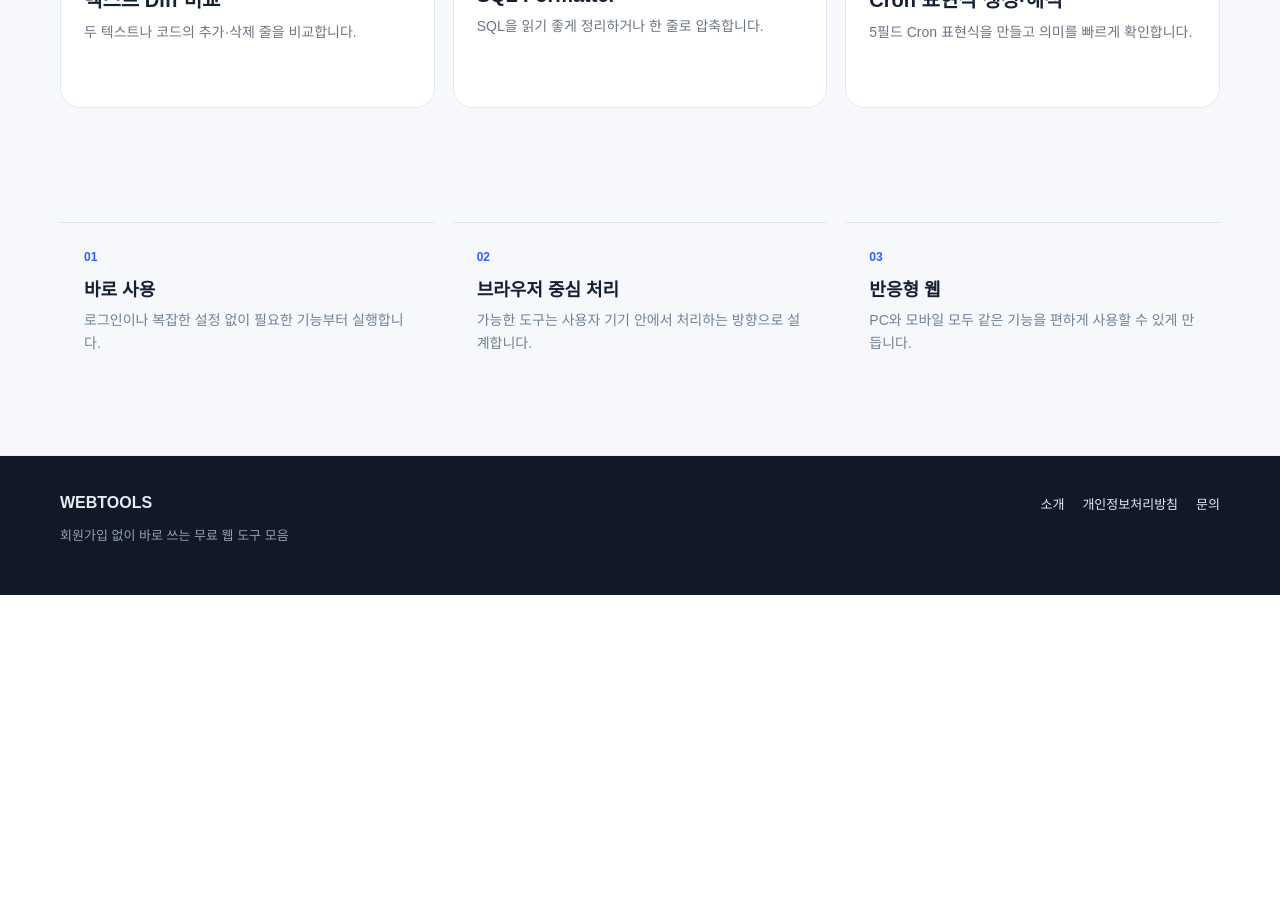
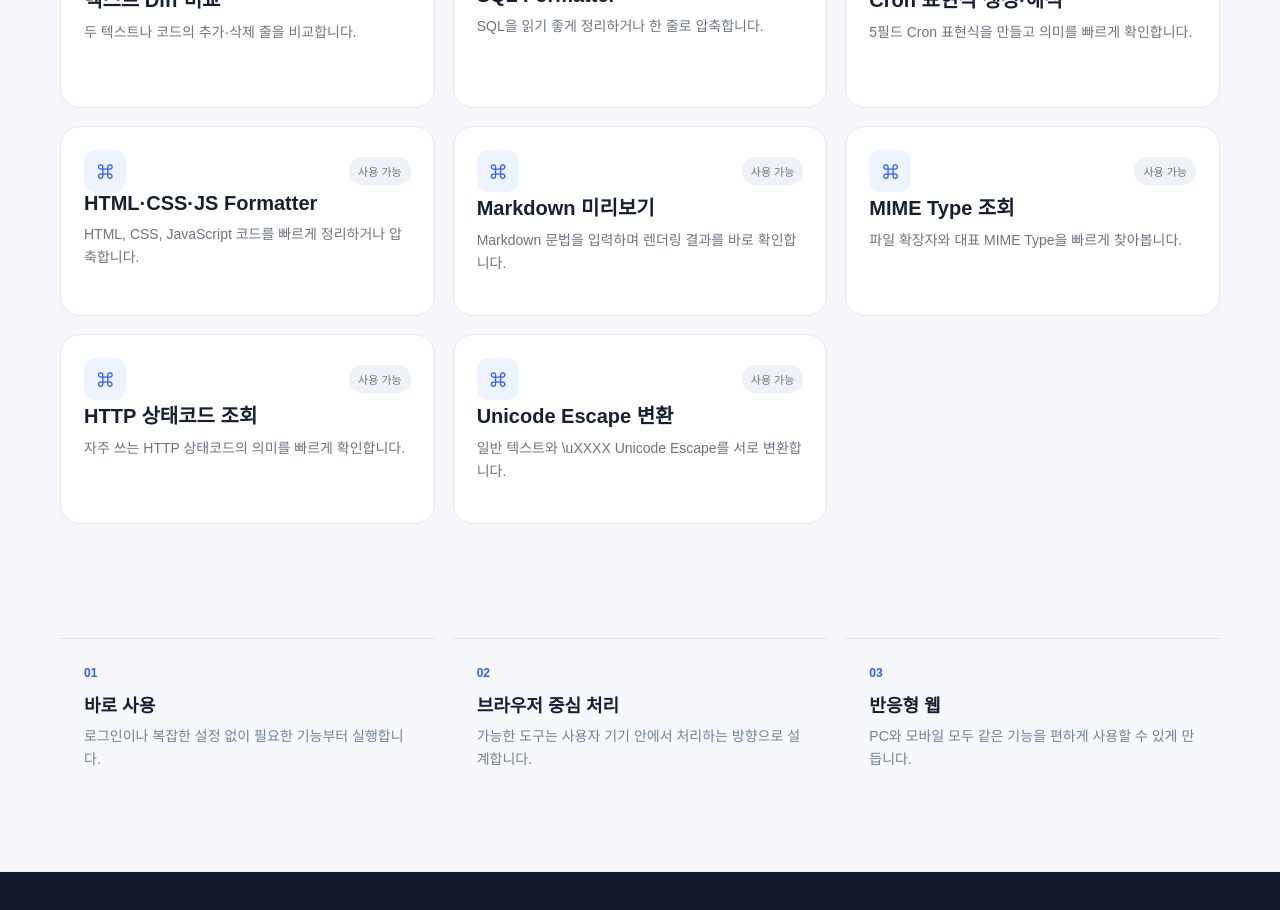
Before and after one commit to license-book/web-tools, a Next.js app: page / in a window 1280 px wide. Shown: the part 3060-3970 px from the top of the page. Before the commit the page ends 3655 px from the top, so only its background shows below. Built offline with nearby package versions, Linux system fonts and the light colour scheme.

Commit message:
feat: register more practical developer tools

```diff
--- a/data/tools.ts
+++ b/data/tools.ts
@@ -33,6 +33,11 @@ export const tools: ToolDefinition[] = [
   {slug:'diff-checker',title:'텍스트 Diff 비교',shortDescription:'두 텍스트나 코드의 추가·삭제 줄을 비교합니다.',description:'원본과 변경본을 라인 단위로 비교해 추가·삭제된 내용을 브라우저에서 확인하는 무료 개발 도구입니다.',category:'developer',keywords:['diff checker','텍스트 비교','코드 비교','diff compare','문자열 비교'],featured:true,badge:'사용 가능'},
   {slug:'sql-formatter',title:'SQL Formatter',shortDescription:'SQL을 읽기 좋게 정리하거나 한 줄로 압축합니다.',description:'일반적인 SQL 키워드와 구문을 빠르게 정렬하거나 불필요한 공백을 줄이는 브라우저 기반 개발 도구입니다.',category:'developer',keywords:['SQL Formatter','SQL 정리','SQL beautify','SQL minify','SQL formatter online'],featured:true,badge:'사용 가능'},
   {slug:'cron-tool',title:'Cron 표현식 생성·해석',shortDescription:'5필드 Cron 표현식을 만들고 의미를 빠르게 확인합니다.',description:'분·시·일·월·요일 값을 조합해 표준 5필드 Cron 표현식을 만들고 자주 쓰는 스케줄 프리셋과 간단한 해석을 제공하는 개발 도구입니다.',category:'developer',keywords:['Cron 생성기','Cron 해석','crontab','cron expression','cron generator'],featured:true,badge:'사용 가능'},
+  {slug:'code-formatter',title:'HTML·CSS·JS Formatter',shortDescription:'HTML, CSS, JavaScript 코드를 빠르게 정리하거나 압축합니다.',description:'HTML·CSS·JavaScript 코드를 브라우저에서 보기 좋게 정리하거나 한 줄로 압축하는 경량 개발 도구입니다.',category:'developer',keywords:['HTML Formatter','CSS Formatter','JavaScript Formatter','JS minify','코드 정리'],featured:true,badge:'사용 가능'},
+  {slug:'markdown-preview',title:'Markdown 미리보기',shortDescription:'Markdown 문법을 입력하며 렌더링 결과를 바로 확인합니다.',description:'제목, 목록, 굵게, 기울임, 코드, 링크 등 기본 Markdown 문법을 브라우저에서 즉시 미리보는 개발 도구입니다.',category:'developer',keywords:['Markdown preview','마크다운 미리보기','Markdown editor','md preview'],featured:true,badge:'사용 가능'},
+  {slug:'mime-type-lookup',title:'MIME Type 조회',shortDescription:'파일 확장자와 대표 MIME Type을 빠르게 찾아봅니다.',description:'웹 개발에서 자주 쓰는 파일 확장자와 MIME Type 매핑을 검색하고 복사할 수 있는 빠른 조회 도구입니다.',category:'developer',keywords:['MIME Type','MIME 조회','content type','파일 확장자 MIME','media type'],featured:true,badge:'사용 가능'},
+  {slug:'http-status-lookup',title:'HTTP 상태코드 조회',shortDescription:'자주 쓰는 HTTP 상태코드의 의미를 빠르게 확인합니다.',description:'200, 404, 500 등 웹 개발에서 자주 접하는 HTTP 상태코드와 의미를 검색하는 개발자용 조회 도구입니다.',category:'developer',keywords:['HTTP status code','HTTP 상태코드','404','500','HTTP code'],featured:true,badge:'사용 가능'},
+  {slug:'unicode-escape-tool',title:'Unicode Escape 변환',shortDescription:'일반 텍스트와 \\uXXXX Unicode Escape를 서로 변환합니다.',description:'한글·특수문자·이모지가 포함된 텍스트를 Unicode Escape 형식으로 바꾸거나 다시 원문으로 복원하는 개발 도구입니다.',category:'developer',keywords:['Unicode escape','유니코드 변환','\\uXXXX','unicode converter','escape decoder'],featured:true,badge:'사용 가능'},
 ];
 
 export const getTool=(slug:string)=>tools.find(tool=>tool.slug===slug);
```
